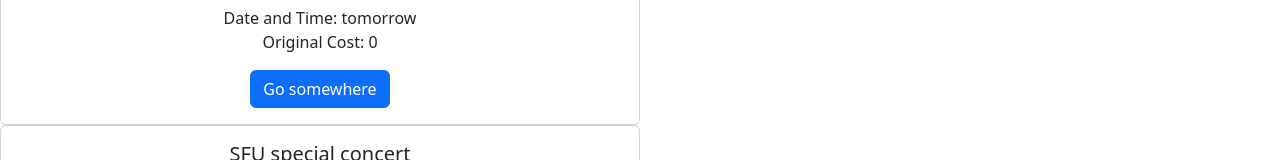
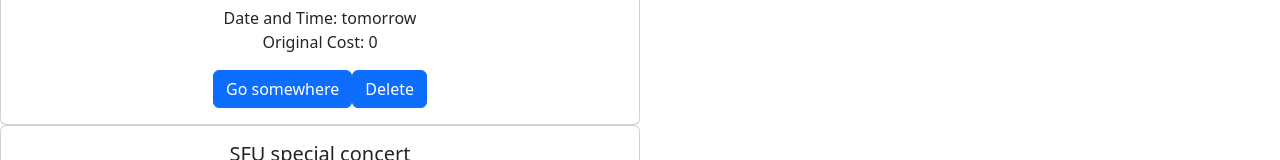
Before and after one commit to greedynamic/SFU-Fall-Hack, a React (Create React App) app in the folder client/: page / in a window 1280 px wide. Shown: the part 365-525 px from the top of the page. Built offline with nearby package versions, Linux system fonts and the light colour scheme; the HTML template or start-up script is replaced by a standard one.

Commit message:
added userid as prop in eventcard

```diff
--- a/client/src/pages/Home.jsx
+++ b/client/src/pages/Home.jsx
@@ -8,6 +8,7 @@
 			location: 'Rogers arena',
 			time: 'October 18th 2022',
 			cost: 0,
+			userID: 10
 		},
 		{
 			id: 2,
@@ -15,6 +16,8 @@
 			location: 'Toronto',
 			time: 'tomorrow',
 			cost: 0,
+			userID: 11
+
 		},
 		{
 			id: 3,
@@ -22,12 +25,14 @@
 			location: 'SFU Burnaby, AQ',
 			time: '7 pm',
 			cost: 0,
+			userID: 12
+
 		},
 	];
 	return (
 		<div>
 			{events.map((event)=>{
-				return <EventCard key={event.id} title={event.title} location={event.location} time={event.time} cost={event.cost} />;
+				return <EventCard key={event.id} title={event.title} location={event.location} time={event.time} cost={event.cost} userID={event.userID} />;
 			})}
 		</div>
 	);
```
